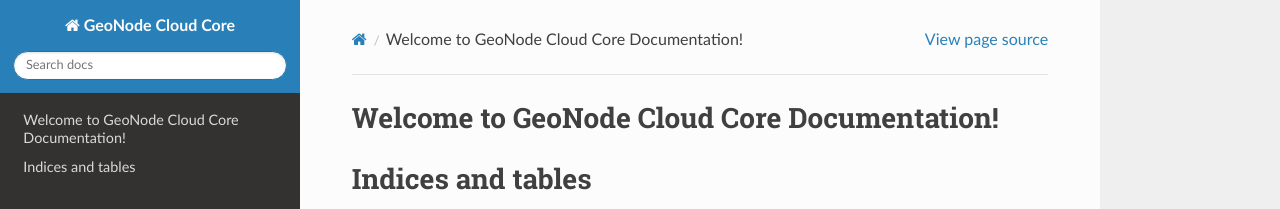
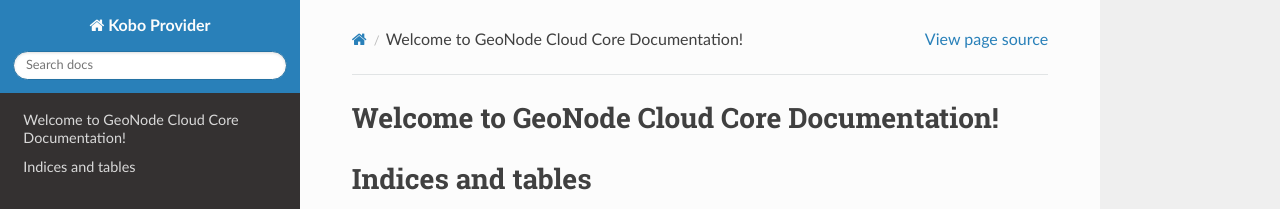
Before and after one commit to herver1971/kobo_provider_documentation, a Sphinx documentation site: the page built from docs/source/index.rst, in a window 1280 px wide. Shown: the top 209 px of the page. Built offline with Sphinx 7.4.7 and the Read the Docs theme 3.1.0, drawn with Linux system fonts in a browser that asks for light colours.

Commit message:
update conf.py

```diff
--- a/docs/source/conf.py
+++ b/docs/source/conf.py
@@ -6,7 +6,7 @@
 # -- Project information -----------------------------------------------------
 # https://www.sphinx-doc.org/en/master/usage/configuration.html#project-information
 
-project = "GeoNode Cloud Core"
+project = "Kobo Provider"
 copyright = "2024, Kan Territory & IT"
 author = "Kan Territory & IT"
 release = "1.0.0"
@@ -32,7 +32,7 @@
 templates_path = ["_templates"]
 exclude_patterns = []
 
-autoapi_dirs = ["../../geonode-cloud-core"]
+autoapi_dirs = ["../../kobo-provider/kobo_provider"]
 autoapi_ignore = [
     "**/docs/**",
     "**/.circleci/**",
```
